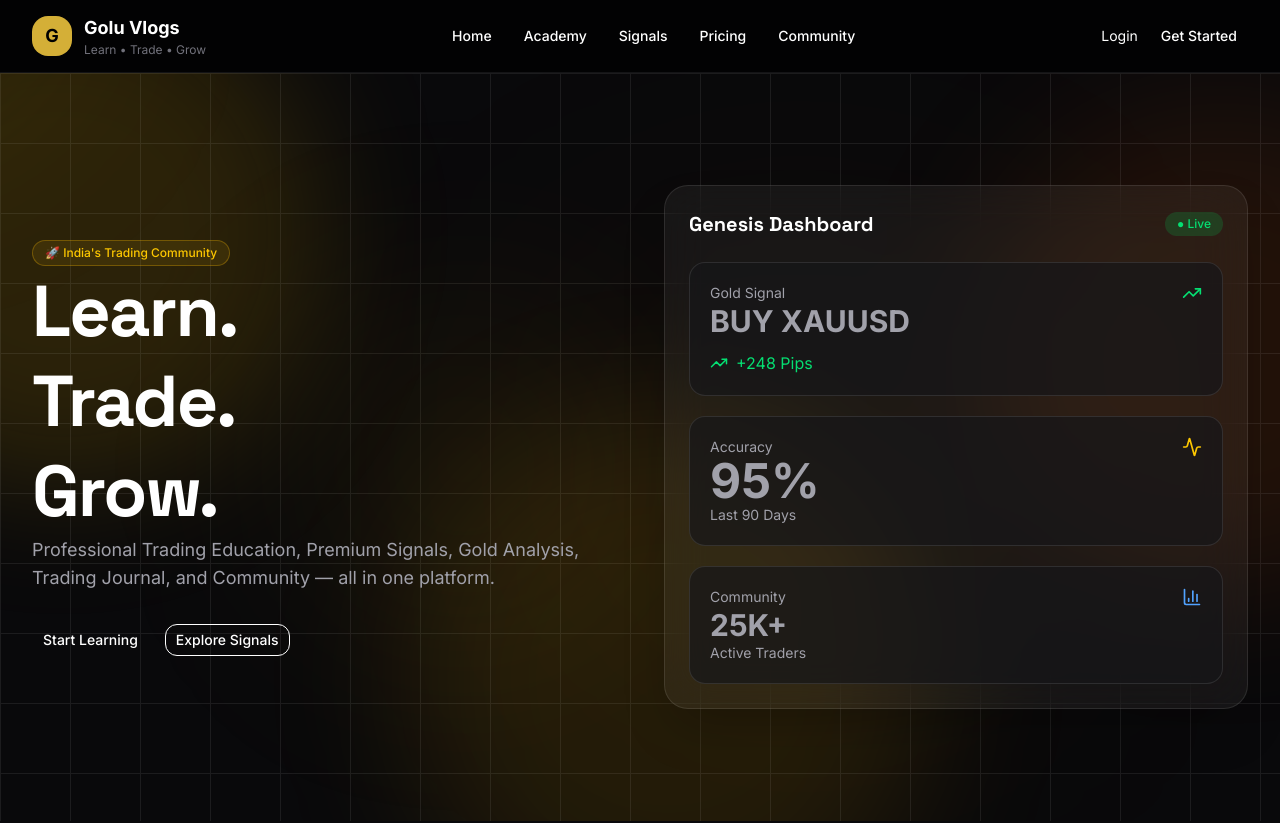
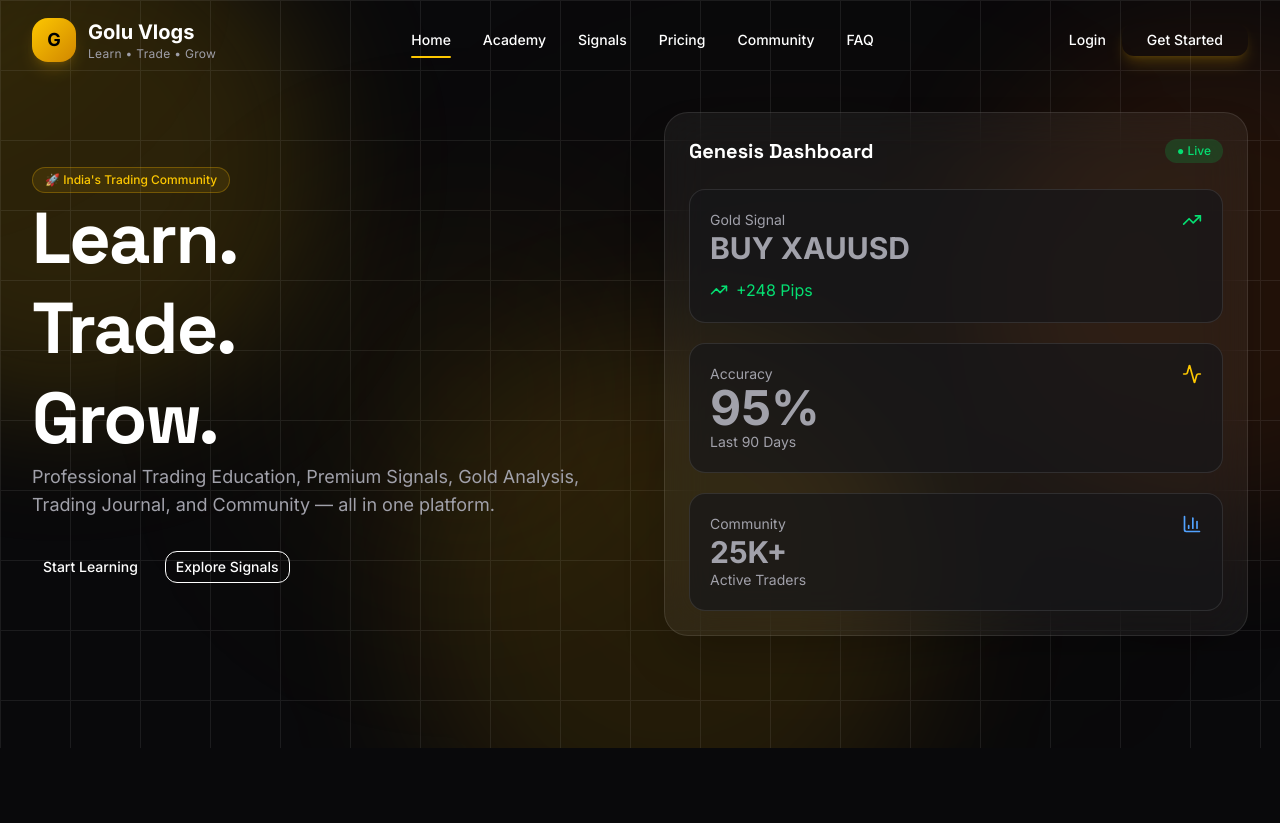
Before and after one commit to rajeev35/genesis-block, a Next.js app in the folder apps/web/: page / in a window 1280 px wide. Shown: the top 823 px of the page. Built offline with nearby package versions, Linux system fonts and the light colour scheme.

Commit message:
refactor: navbar cmplete

```diff
--- a/apps/web/src/app/globals.css
+++ b/apps/web/src/app/globals.css
@@ -173,3 +173,7 @@ animation-delay:2s;
 animation-delay:4s;
 
 }
+
+html {
+  scroll-behavior: smooth;
+}
--- a/apps/web/src/components/layout/navbar/mobile-menu.tsx
+++ b/apps/web/src/components/layout/navbar/mobile-menu.tsx
@@ -1,11 +1,89 @@
 "use client";
 
-import { Menu } from "lucide-react";
+import { useState } from "react";
+import Link from "next/link";
+
+import { Menu, X } from "lucide-react";
+
+import { GBButton } from "@/components/common/gb-button";
+
+const links = [
+  { name: "Home", href: "/" },
+  { name: "Academy", href: "#academy" },
+  { name: "Signals", href: "#signals" },
+  { name: "Pricing", href: "#pricing" },
+  { name: "Community", href: "#community" },
+  { name: "FAQ", href: "#faq" },
+];
 
 export function MobileMenu() {
+  const [open, setOpen] = useState(false);
+
   return (
-    <button className="lg:hidden">
-      <Menu className="h-6 w-6 text-white" />
-    </button>
+    <>
+      <button
+        onClick={() => setOpen(true)}
+        className="lg:hidden"
+      >
+        <Menu className="h-7 w-7 text-white" />
+      </button>
+
+      {open && (
+        <>
+          {/* Overlay */}
+          <div
+            className="fixed inset-0 z-40 bg-black/60 backdrop-blur-sm"
+            onClick={() => setOpen(false)}
+          />
+
+          {/* Drawer */}
+          <div
+            className="
+              fixed
+              right-0
+              top-0
+              z-50
+              flex
+              h-full
+              w-80
+              flex-col
+              border-l
+              border-zinc-800
+              bg-zinc-950
+              p-6
+            "
+          >
+            <div className="mb-10 flex items-center justify-between">
+              <span className="text-xl font-bold text-white">
+                Genesis Block
+              </span>
+
+              <button onClick={() => setOpen(false)}>
+                <X className="h-6 w-6 text-white" />
+              </button>
+            </div>
+
+            <nav className="space-y-6">
+              {links.map((link) => (
+                <Link
+                  key={link.name}
+                  href={link.href}
+                  onClick={() => setOpen(false)}
+                  className="block text-lg text-zinc-300 transition hover:text-yellow-400"
+                >
+                  {link.name}
+                </Link>
+              ))}
+            </nav>
+
+            <div className="mt-auto">
+              <GBButton className="w-full">
+                Get Started
+              </GBButton>
+            </div>
+          </div>
+        </>
+      )}
+    </>
   );
 }
--- a/apps/web/src/components/layout/navbar/navbar-actions.tsx
+++ b/apps/web/src/components/layout/navbar/navbar-actions.tsx
@@ -1,19 +1,37 @@
 "use client";
 
 import Link from "next/link";
+
 import { GBButton } from "@/components/common/gb-button";
 
 export function NavbarActions() {
   return (
-    <div className="hidden items-center gap-3 lg:flex">
+    <div className="hidden items-center gap-4 lg:flex">
       <Link
         href="/login"
-        className="text-sm text-zinc-400 hover:text-white"
+        className="
+          text-sm
+          font-medium
+          text-zinc-400
+          transition-all
+          duration-300
+          hover:text-white
+        "
       >
         Login
       </Link>
 
-      <GBButton>
+      <GBButton
+        className="
+          px-6
+          shadow-lg
+          shadow-yellow-500/20
+          transition-all
+          duration-300
+          hover:-translate-y-0.5
+          hover:shadow-yellow-500/40
+        "
+      >
         Get Started
       </GBButton>
     </div>
--- a/apps/web/src/components/layout/navbar/navbar-links.tsx
+++ b/apps/web/src/components/layout/navbar/navbar-links.tsx
@@ -1,27 +1,52 @@
 "use client";
 
 import Link from "next/link";
+import { usePathname } from "next/navigation";
+
+import { cn } from "@/lib/utils";
 
 const links = [
   { name: "Home", href: "/" },
-  { name: "Academy", href: "/academy" },
-  { name: "Signals", href: "/signals" },
-  { name: "Pricing", href: "/pricing" },
-  { name: "Community", href: "/community" },
+  { name: "Academy", href: "#academy" },
+  { name: "Signals", href: "#signals" },
+  { name: "Pricing", href: "#pricing" },
+  { name: "Community", href: "#community" },
+  { name: "FAQ", href: "#faq" },
 ];
 
 export function NavbarLinks() {
+  const pathname = usePathname();
+
   return (
     <nav className="hidden items-center gap-8 lg:flex">
-      {links.map((link) => (
+      {links.map((link) => {
+        const isActive =
+          link.href === "/"
+            ? pathname === "/"
+            : false;
+
+        return (
           <Link
             key={link.name}
             href={link.href}
-          className="text-sm font-medium text-zinc-400 transition hover:text-white"
+            className={cn(
+              "relative text-sm font-medium transition-colors duration-300",
+              isActive
+                ? "text-yellow-400"
+                : "text-zinc-400 hover:text-white"
+            )}
           >
             {link.name}
+
+            <span
+              className={cn(
+                "absolute -bottom-2 left-0 h-0.5 rounded-full bg-yellow-400 transition-all duration-300",
+                isActive ? "w-full" : "w-0 group-hover:w-full"
+              )}
+            />
           </Link>
-      ))}
+        );
+      })}
     </nav>
   );
 }
--- a/apps/web/src/components/layout/navbar/navbar-logo.tsx
+++ b/apps/web/src/components/layout/navbar/navbar-logo.tsx
@@ -2,19 +2,44 @@ import Link from "next/link";
 
 export function NavbarLogo() {
   return (
-    <Link href="/" className="flex items-center gap-3">
-      <div className="flex h-10 w-10 items-center justify-center rounded-xl bg-[var(--primary)] text-lg font-bold text-black">
+    <Link
+      href="/"
+      className="flex items-center gap-3 transition-opacity duration-300 hover:opacity-90"
+    >
+      {/* Logo */}
+      <div
+        className="
+          flex
+          h-11
+          w-11
+          items-center
+          justify-center
+          rounded-xl
+          bg-gradient-to-br
+          from-yellow-400
+          to-yellow-600
+          text-lg
+          font-bold
+          text-black
+          shadow-lg
+          shadow-yellow-500/20
+        "
+      >
         G
       </div>
 
+      {/* Brand */}
+
       <div className="flex flex-col">
-        <span className="font-[family:var(--font-heading)] text-lg font-bold text-white">
+
+        <span className="font-[family:var(--font-heading)] text-xl font-bold text-white">
           Golu Vlogs
         </span>
 
-        <span className="text-xs text-zinc-500">
+        <span className="text-xs tracking-wide text-zinc-400">
           Learn • Trade • Grow
         </span>
+
       </div>
     </Link>
   );
--- a/apps/web/src/components/layout/navbar/navbar.tsx
+++ b/apps/web/src/components/layout/navbar/navbar.tsx
@@ -1,14 +1,45 @@
+"use client";
+
+import { useEffect, useState } from "react";
+
+import { cn } from "@/lib/utils";
+
 import { GBContainer } from "@/components/common/gb-container";
+
+import { MobileMenu } from "./mobile-menu";
 import { NavbarActions } from "./navbar-actions";
 import { NavbarLinks } from "./navbar-links";
 import { NavbarLogo } from "./navbar-logo";
-import { MobileMenu } from "./mobile-menu";
 
 export function Navbar() {
+  const [scrolled, setScrolled] = useState(false);
+
+  useEffect(() => {
+    const handleScroll = () => {
+      setScrolled(window.scrollY > 20);
+    };
+
+    handleScroll();
+
+    window.addEventListener("scroll", handleScroll);
+
+    return () => {
+      window.removeEventListener("scroll", handleScroll);
+    };
+  }, []);
+
   return (
-    <header className="sticky top-0 z-50 border-b border-zinc-800/50 bg-black/70 backdrop-blur-xl">
+    <header
+      className={cn(
+        "fixed inset-x-0 top-0 z-50 transition-all duration-300",
+        scrolled
+          ? "border-b border-yellow-500/10 bg-black/70 backdrop-blur-xl"
+          : "bg-transparent"
+      )}
+    >
       <GBContainer>
-        <div className="flex h-18 items-center justify-between">
+        <div className="flex h-20 items-center justify-between">
+
           <NavbarLogo />
 
           <NavbarLinks />
@@ -16,6 +47,7 @@ export function Navbar() {
           <NavbarActions />
 
           <MobileMenu />
+
         </div>
       </GBContainer>
     </header>
```
Lines whose indentation alone changed are shown as unchanged.
